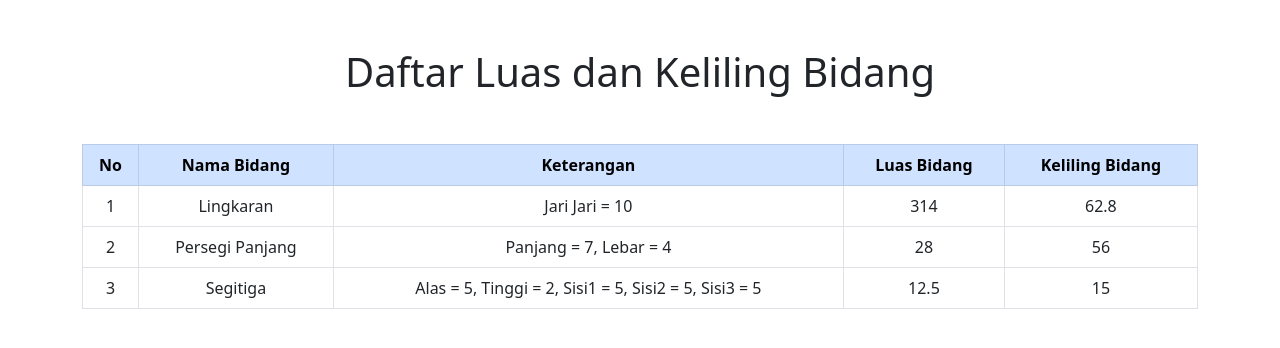
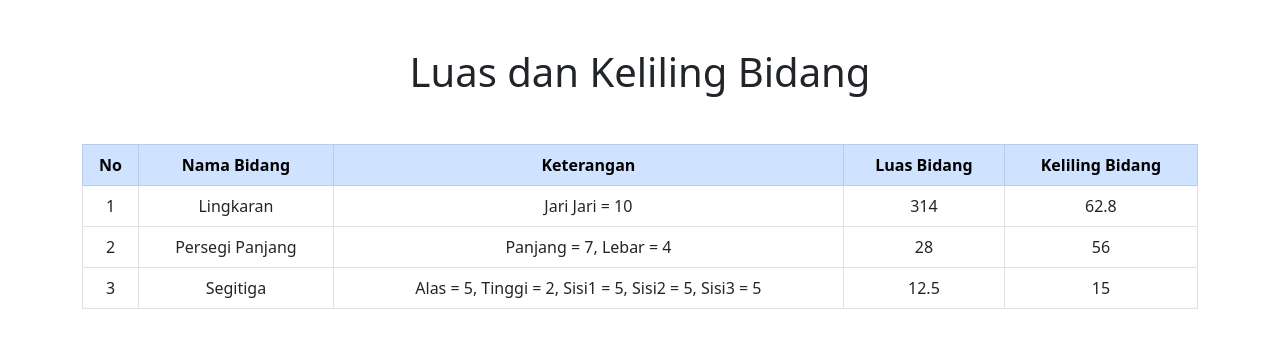
Before and after one commit to saidak286/fullstack-web-dev_nfcom, a PHP site: page /Kumpulan_Bidang.php in a window 1280 px wide. Shown: the top 348 px of the page. Run offline with PHP 8.4, Linux system fonts and the light colour scheme.

Commit message:
tugas5_php

```diff
--- a/tugas5/Kumpulan_Bidang.php
+++ b/tugas5/Kumpulan_Bidang.php
@@ -17,7 +17,7 @@ require_once 'Segitiga.php';
 
 <body>
     <div class="container mt-5">
-        <h1 class="text-center">Daftar Luas dan Keliling Bidang</h1>
+        <h1 class="text-center">Luas dan Keliling Bidang</h1>
         <table class="table text-center table-bordered mt-5">
             <thead class="table-primary">
                 <tr>
```
